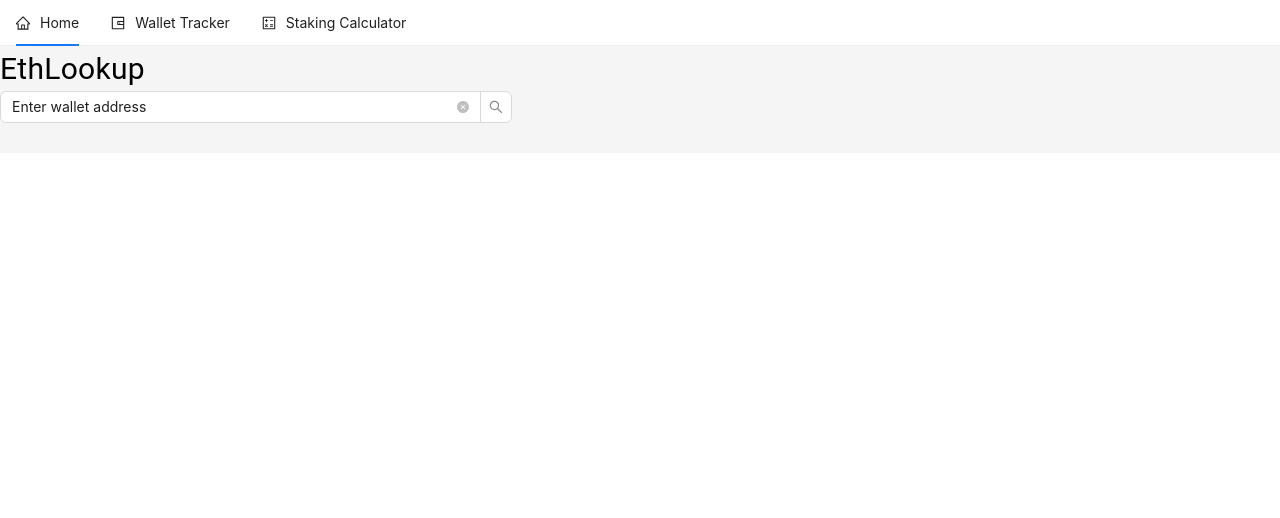
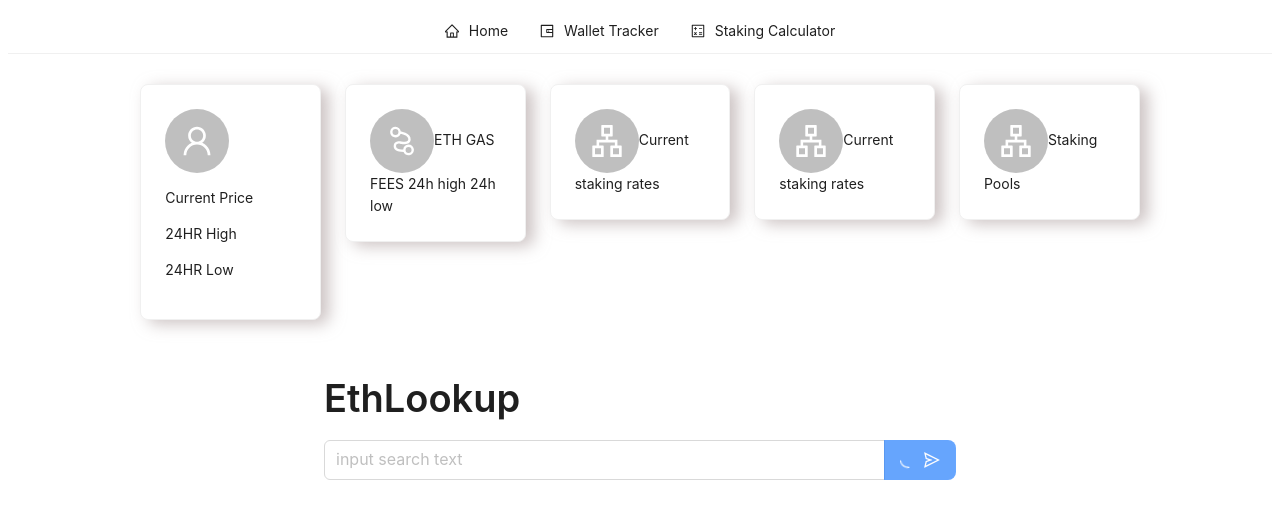
Before and after one commit to zaakirio/ethwallet-lookup, a React (Create React App) app: page / in a window 1280 px wide. Shown: the top 518 px of the page. Built offline with nearby package versions, Linux system fonts and the light colour scheme.

Commit message:
feature: added cards and updated search size@

```diff
--- a/public/index.html
+++ b/public/index.html
@@ -8,7 +8,7 @@
     />
     <title>Ethereum Wallet Lookup</title>
   </head>
-  <body style="margin: 0;">
+  <body>
     <div id="root"></div>
   </body>
 </html>
--- /dev/null
+++ b/src/components/DataCard/DataCard.css
@@ -0,0 +1,8 @@
+.card-padding  {
+    padding: 30px;
+}
+
+.card-shadow {
+    filter: drop-shadow(0.5rem 0.3rem 0.5rem rgba(153, 135, 135, 0.5));
+
+}
--- a/src/components/DataCard/DataCard.tsx
+++ b/src/components/DataCard/DataCard.tsx
@@ -1,26 +1,57 @@
 import React from 'react';
-import { Card, Col, Row } from 'antd';
-
+import { Avatar, Card, Col, Row } from 'antd';
+import './DataCard.css'
+import { AntDesignOutlined, ApartmentOutlined, NodeIndexOutlined, UserOutlined } from '@ant-design/icons';
 const DataCard: React.FC = () => (
-  <div className="site-card-wrapper">
-    <Row gutter={16}>
-      <Col span={8}>
-        <Card title="Card title" bordered={false}>
-          Card content
+  <Row gutter={24} justify="center" className="card-padding">
+    <Col span={4}>
+      <Card bordered={true} className="card-shadow">
+        <Avatar size={64} icon={<UserOutlined />} />
+        <p>Current Price</p>
+        <p>24HR High</p>
+        <p>24HR Low</p>
       </Card>
     </Col>
-      <Col span={8}>
-        <Card title="Card title" bordered={false}>
-          Card content
+    <Col span={4}>
+      <Card  bordered={true} className="card-shadow">
+        <Avatar size={64} icon={<NodeIndexOutlined />
+        } />
+        ETH GAS FEES
+        24h high
+        24h low
       </Card>
     </Col>
-      <Col span={8}>
-        <Card title="Card title" bordered={false}>
-          Card content
+    <Col span={4}>
+
+      <Card  bordered={true} className="card-shadow">
+              <Avatar size={64} icon={<ApartmentOutlined />
+      } />
+        Current staking rates
+
       </Card>
+
+    </Col>
+    <Col span={4}>
+
+<Card  bordered={true} className="card-shadow">
+        <Avatar size={64} icon={<ApartmentOutlined />
+} />
+  Current staking rates
+
+</Card>
+
+</Col>
+<Col span={4}>
+
+<Card  bordered={true} className="card-shadow">
+        <Avatar size={64} icon={<ApartmentOutlined />
+} />
+  Staking Pools
+
+</Card>
+
 </Col>
   </Row>
-  </div>
 );
 
 export default DataCard;
--- a/src/components/DataRender/DataRender.css
+++ b/src/components/DataRender/DataRender.css
@@ -1,5 +1,4 @@
 .header {
-  background-color: #87aaec;
   min-height: 80vh;
   display: flex;
   flex-direction: column;
--- a/src/components/DataRender/DataRender.tsx
+++ b/src/components/DataRender/DataRender.tsx
@@ -1,13 +1,15 @@
 import React, { useRef, useCallback } from "react";
 import { useState, useEffect } from "react";
-import Typography from "@mui/material/Typography";
-import Button from "@mui/material/Button";
 import axios from "axios";
 import "./DataRender.css";
 import Wallet from "../../types/Wallet";
 import LoginDialog from "../LoginDialog/LoginDialog";
 import { getWalletData } from "../../services/api/walletData";
-import { Grid, Input, Layout } from "antd";
+import { Grid, Input, Layout, Typography } from "antd";
+import { Content } from "antd/es/layout/layout";
+import { SendOutlined, ThunderboltOutlined } from "@ant-design/icons";
+
+const { Search } = Input;
 
 export function DataRender() {
   const [wallet, setWallet] = useState<Wallet>();
@@ -25,25 +27,27 @@ export function DataRender() {
     }
   };
 
+  return (
+    <Layout style={{display: 'flex', alignItems:'center' , height:'100%' ,background:"white" }}>
+      <Content style={{maxHeight: '100%', width:'50%'}}>
+      <Typography.Title>
+        EthLookup
+      </Typography.Title>
 
-  return (
-    <Layout>
-      <Typography className="title" fontSize={30}>
-        EthLookup
-      </Typography>
-      <Input.Search allowClear style={{ width: '40%' }} defaultValue="Enter wallet address" onClick={updateWallet} />
-      {wallet ? (
+      <Search placeholder="input search text" allowClear={true} enterButton={<SendOutlined />} size="large" loading />
+      {/* {wallet ? (
         <>
-          <Typography className="output" fontSize={20}>
+          <Typography className="output">
             {wallet.balance + " ETH"}
           </Typography>
           <LoginDialog />
         </>
       ) : (
-        <Typography className="output" fontSize={17}>
+        <Typography className="output">
           {error}
         </Typography>
-      )}
+      )} */}
+            </Content>
     </Layout>
   );
 };
--- a/src/components/Navbar/Navbar.tsx
+++ b/src/components/Navbar/Navbar.tsx
@@ -25,14 +25,14 @@ const App: React.FC = () => {
     ]
 
     return (
-       <Layout className="layout">
+       <Layout>
             <Menu
+            style={{width: '100%', justifyContent: 'center'}}
                 theme="light"
                 mode="horizontal"
                 defaultSelectedKeys={['2']}
                 items={items}
                 className="layout" />
-
         </Layout>
     );
 };
--- a/src/index.tsx
+++ b/src/index.tsx
@@ -1,5 +1,6 @@
 import React from "react";
 import ReactDOM from "react-dom/client";
+import DataCard from "./components/DataCard/DataCard";
 import { DataRender } from "./components/DataRender/DataRender";
 import Navbar from "./components/Navbar/Navbar";
 
@@ -9,6 +10,7 @@ const root = ReactDOM.createRoot(
 root.render(
   <React.StrictMode>
     <Navbar/>
+    <DataCard/>
     <DataRender />
   </React.StrictMode>
 );
```
Also changed, not shown: package.json (+2 -11 lines), 1 other file (tests, documents, lock files or other folders). Lines whose indentation alone changed are shown as unchanged.
